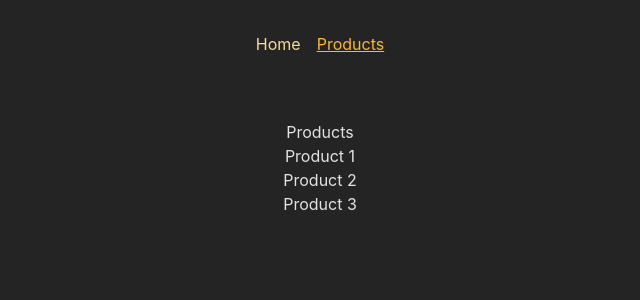
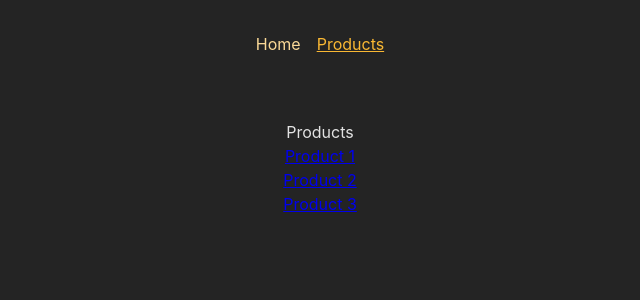
Before and after one commit to logarithms17/Router-project, a React (Create React App) app: page /products in a window 1280 px wide. Shown: the top 300 px of the page, without its empty margins (320-960 px from the left). Built offline with nearby package versions, Linux system fonts and the light colour scheme.

Commit message:
finished

```diff
--- a/src/App.js
+++ b/src/App.js
@@ -5,24 +5,15 @@ import RootLayout from "./pages/RootLayout";
 import ErrorPage from "./pages/ErrorPage";
 import ProductDetailPage from "./pages/ProductDetailPage";
 
-// const routeDefinitions = createRoutesFromElements(
-//   <Route>
-//     <Route path="/" element={<Home />} />
-//     <Route path="/products" element={<Products />} />
-//   </Route>
-// )
-
-// const router = createBrowserRouter(routeDefinitions)
-
 const router = createBrowserRouter([
   {
     path: '/',
     element: <RootLayout />,
     errorElement: <ErrorPage />,
     children: [
-      { path: '/', element: <Home /> },
-      { path: '/products', element: <Products /> },
-      { path: '/products/:id', element: <ProductDetailPage /> },
+      { index: true, element: <Home /> },
+      { path: 'products', element: <Products /> },
+      { path: 'products/:productId', element: <ProductDetailPage /> },
   ]},
 
 ])
--- a/src/pages/ProductDetailPage.js
+++ b/src/pages/ProductDetailPage.js
@@ -1,8 +1,15 @@
-import React from 'react'
+import { useParams, Link } from "react-router-dom"
 
 const ProductDetailPage = () => {
+  const params = useParams()
+  const productId = params.productId
   return (
-    <div>ProductDetailPage</div>
+    <>
+      <div>ProductDetailPage</div>
+      <p>{productId}</p>
+      <p><Link to=".." relative="path">Back</Link></p>
+    </>
+
   )
 }
 
--- a/src/pages/Products.js
+++ b/src/pages/Products.js
@@ -1,13 +1,28 @@
-import React from 'react'
+import { Link } from "react-router-dom"
+
+const PRODUCTS = [{
+  id: 'p1',
+  title: 'Product 1',
+}, {
+  id: 'p2',
+  title: 'Product 2',
+}, {
+  id: 'p3',
+  title: 'Product 3',
+}]
 
 const Products = () => {
   return (
     <>
       <div>Products</div>
       <ul>
-          <li>Product 1</li>
-          <li>Product 2</li>
-          <li>Product 3</li>
+          {PRODUCTS.map((product) => (
+            <li key={product.id}>
+              <Link to={`/products/${product.id}`}>
+                {product.title}
+              </Link>
+            </li>
+            ))}
       </ul>
     </>
 
```
